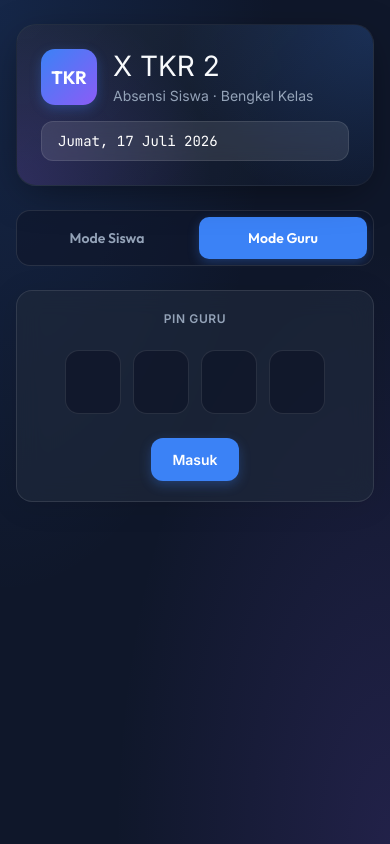
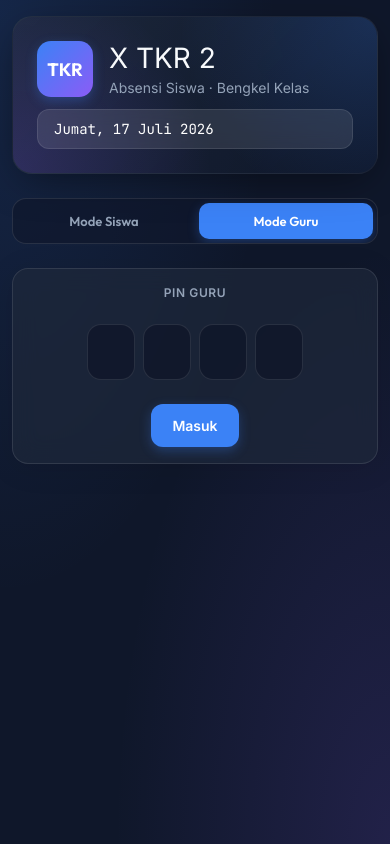
Before and after one commit to nug31/absen, a React (Vite) app: page / in a window 390 px wide. Both pictures are taken after a click on the button "Mode Guru". Built offline with nearby package versions, Linux system fonts and the light colour scheme; no server answers; the database is empty.

Commit message:
style: enhance mobile responsiveness

```diff
--- a/src/index.css
+++ b/src/index.css
@@ -311,7 +311,22 @@ table.recap tr:last-child td { border-bottom: none; }
 @keyframes fadeIn { from { opacity: 0; } to { opacity: 1; } }
 
 @media (max-width: 480px) {
-  .plate { flex-direction: column; align-items: flex-start; }
+  #root { padding: 16px 12px 80px; }
+  .plate { flex-direction: column; align-items: flex-start; gap: 12px; }
   .plate-date { align-self: stretch; text-align: left; }
-  .switch-container { flex-wrap: wrap; }
+  .switch-container { flex-wrap: nowrap; overflow-x: auto; padding: 4px; -webkit-overflow-scrolling: touch; }
+  .switch-btn { padding: 10px 12px; font-size: 13px; }
+
+  .roster-main { flex-direction: column; align-items: stretch; gap: 12px; }
+  .rocker { justify-content: space-between; }
+  .rocker button { flex: 1; height: 40px; font-size: 14px; }
+
+  .summary { gap: 8px; }
+  .chip { min-width: calc(33.33% - 8px); padding: 12px 8px; }
+  .chip .num { font-size: 20px; }
+
+  .pin-boxes { gap: 8px; }
+  .pin-boxes input { width: 48px; height: 56px; font-size: 24px; }
+
+  .glass-panel { padding: 16px; }
 }
```
